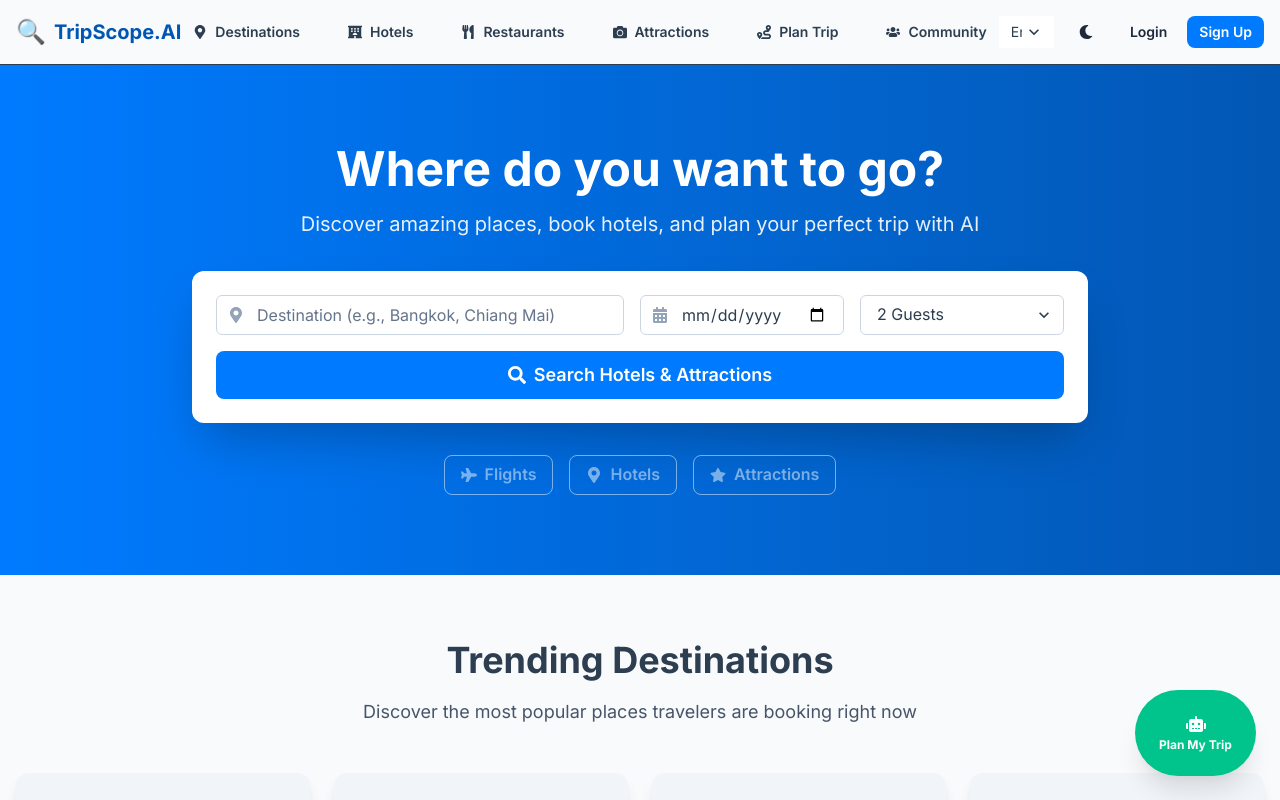
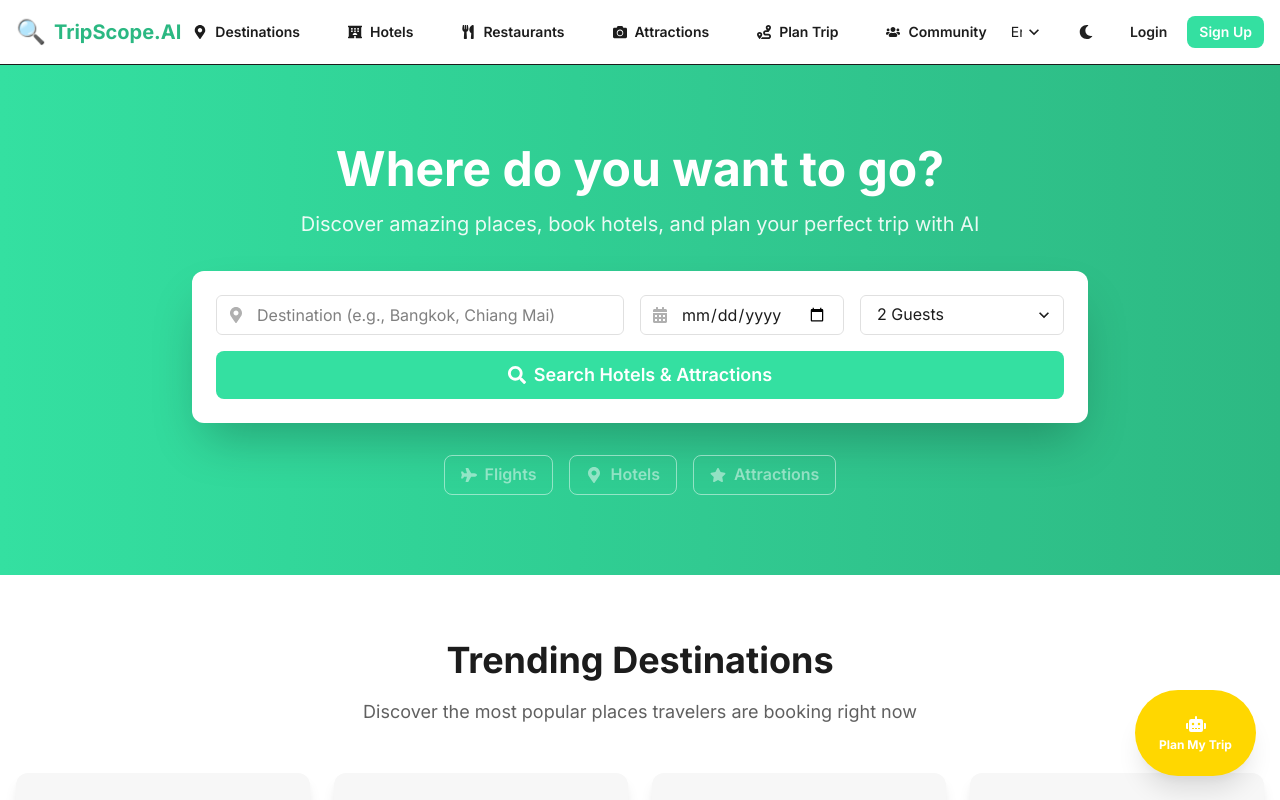
Before and after one commit to tripago-tech/app, a Next.js app: page / in a window 1280 px wide. Shown: the top 800 px of the page. Built offline with nearby package versions, Linux system fonts and the light colour scheme.

Commit message:
completionId: cgen-bfd3e1f037424107855dbd7ace6df4e2
cgen-bfd3e1f037424107855dbd7ace6df4e2

```diff
--- a/styles/theme.ts
+++ b/styles/theme.ts
@@ -9,52 +9,52 @@ const theme = extendTheme({
   config,
   colors: {
     primary: {
-      50: '#E3F2FD',
-      100: '#BBDEFB',
-      200: '#90CAF9',
-      300: '#64B5F6',
-      400: '#42A5F5',
-      500: '#007BFF', // Agoda Blue
-      600: '#0056B3',
-      700: '#003D82',
-      800: '#002952',
-      900: '#001529',
+      50: '#E0F7F4',
+      100: '#B3ECE8',
+      200: '#80E0DC',
+      300: '#4DD4D0',
+      400: '#34E0A1', // Tripadvisor Green
+      500: '#34E0A1',
+      600: '#2BB882',
+      700: '#229063',
+      800: '#196844',
+      900: '#0F4025',
     },
     secondary: {
-      50: '#E8F5F0',
-      100: '#C6E9DA',
-      200: '#A3DCC4',
-      300: '#7FCFAE',
-      400: '#5CC298',
-      500: '#00C48C', // TripAdvisor Green
-      600: '#00A876',
-      700: '#008C60',
-      800: '#00704A',
-      900: '#005434',
-    },
-    accent: {
-      50: '#FFF8E1',
+      50: '#FFF9E6',
       100: '#FFECB3',
       200: '#FFE082',
       300: '#FFD54F',
-      400: '#FFCA28',
-      500: '#FFC107', // Warm Yellow
-      600: '#FFB300',
-      700: '#FFA000',
-      800: '#FF8F00',
-      900: '#FF6F00',
+      400: '#FFD700', // Gold
+      500: '#FFD700',
+      600: '#DAB000',
+      700: '#B38700',
+      800: '#8C6600',
+      900: '#664400',
+    },
+    accent: {
+      50: '#E0F7F4',
+      100: '#B3ECE8',
+      200: '#80E0DC',
+      300: '#4DD4D0',
+      400: '#34E0A1',
+      500: '#2CB98F',
+      600: '#24A37D',
+      700: '#1C8D6B',
+      800: '#147759',
+      900: '#0C6147',
     },
     gray: {
-      50: '#F8FAFC',
-      100: '#F1F5F9',
-      200: '#E2E8F0',
-      300: '#CBD5E1',
-      400: '#94A3B8',
-      500: '#64748B',
-      600: '#475569',
-      700: '#334155',
-      800: '#1E293B',
-      900: '#2C3E50', // Text color
+      50: '#FFFFFF',
+      100: '#F7F7F7',
+      200: '#EFEFEF',
+      300: '#E0E0E0',
+      400: '#B0B0B0',
+      500: '#808080',
+      600: '#606060',
+      700: '#404040',
+      800: '#202020',
+      900: '#1C1C1C', // Text color
     }
   },
   fonts: {
```
